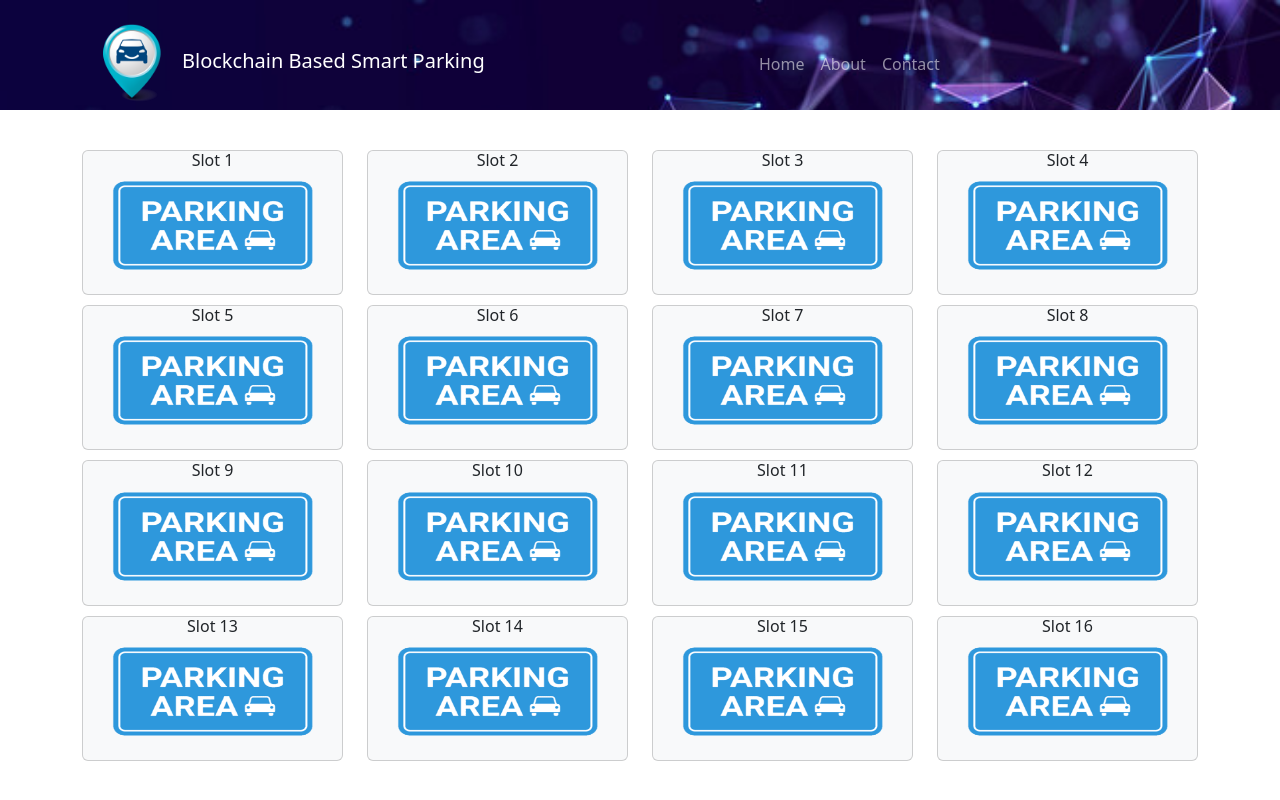
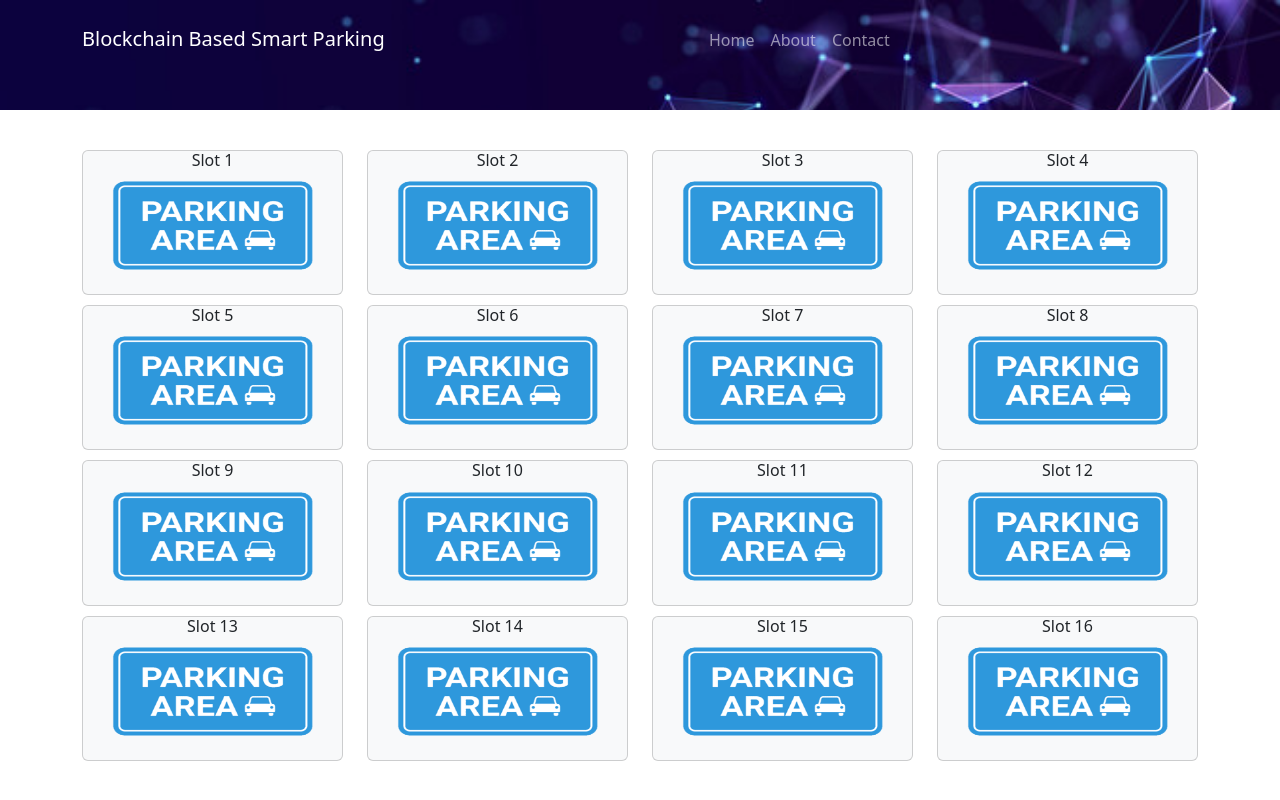
Before and after one commit to 0xZainRaza/Smart-parking-system, a React (Vite) app: page / in a window 1280 px wide. Shown: the top 800 px of the page. Built offline with nearby package versions, Linux system fonts and the light colour scheme.

Commit message:
Removed logo from header

```diff
--- a/src/components/Header.jsx
+++ b/src/components/Header.jsx
@@ -6,7 +6,7 @@ function Header() {
     <div style={{backgroundImage: `url(${backImg}`, backgroundRepeat: 'no-repeat',backgroundSize: 'cover', height: '110px'}}>
       <Navbar data-bs-theme="dark" expand="lg">
         <Container>
-          <Navbar.Brand href="/"><img style={{height: '100px'}}src='src/assets/img/header_name_pic.png' />Blockchain Based Smart Parking</Navbar.Brand>
+          <Navbar.Brand href="/">Blockchain Based Smart Parking</Navbar.Brand>
           <Nav>
             <Nav.Link href="#">Home</Nav.Link>
             <Nav.Link href="#">About</Nav.Link>
```
